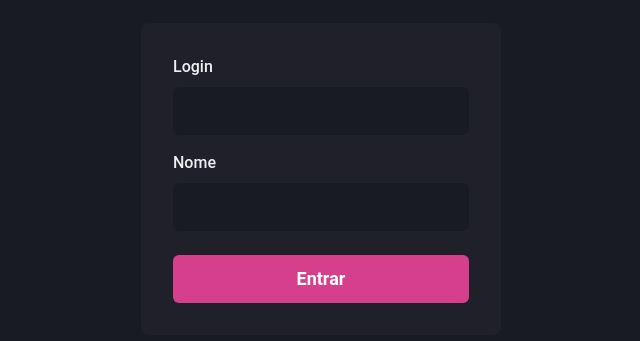
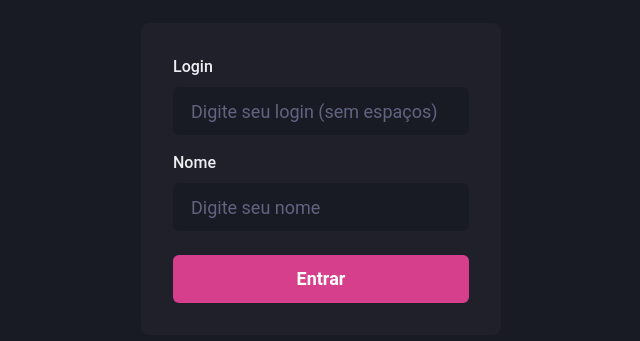
Before and after one commit to GabrielNogueiraBR/distributed-system-chat, a Next.js app: page / in a window 1280 px wide. Shown: the part 221-562 px from the top of the page, without its empty margins (319-959 px from the left). Built offline with nearby package versions, Linux system fonts and the light colour scheme; no server answers.

Commit message:
feat: adding placeholders

```diff
--- a/src/pages/index.tsx
+++ b/src/pages/index.tsx
@@ -86,6 +86,7 @@ export default function Home() {
             <Input
               name="login"
               type="text"
+              placeholder="Digite seu login (sem espaços)"
               label="Login"
               value={login}
               onChange={handleLoginChange}
@@ -94,6 +95,7 @@ export default function Home() {
             <Input
               name="nome"
               type="text"
+              placeholder="Digite seu nome"
               label="Nome"
               value={name}
               onChange={handleNameChange}
```
